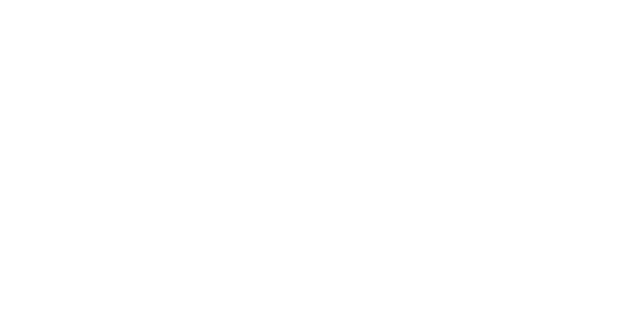
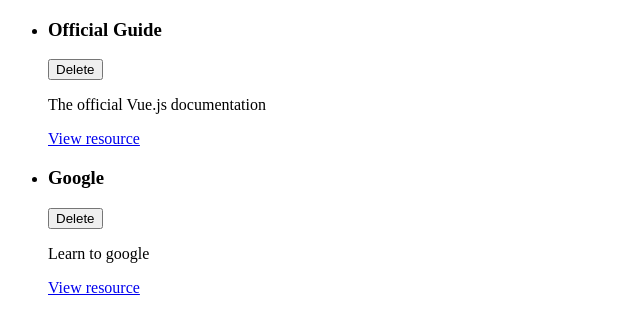
Before and after one commit to rpalvair/vue-formation, a Vue app in the folder prj-cmp-01-starting-setup/: page / in a window 1280 px wide. Shown: the top 334 px of the page, without its empty margins (0-640 px from the left). Built offline with nearby package versions, Linux system fonts and the light colour scheme.

Commit message:
feat : First component

```diff
--- /dev/null
+++ b/prj-cmp-01-starting-setup/src/App.vue
@@ -0,0 +1,34 @@
+<template>
+  <ul>
+    <learning-resource
+      :key="resource.id"
+      v-for="resource in storedResources"
+      v-bind="resource"
+    ></learning-resource>
+  </ul>
+</template>
+
+<script>
+import LearningResource from './components/learning-resources/LearningResource.vue';
+export default {
+  components: { LearningResource },
+  data() {
+    return {
+      storedResources: [
+        {
+          id: 'official-guide',
+          title: 'Official Guide',
+          description: 'The official Vue.js documentation',
+          link: 'https://vuejs.org'
+        },
+        {
+          id: 'google',
+          title: 'Google',
+          description: 'Learn to google',
+          link: 'https://google.com'
+        }
+      ]
+    };
+  }
+};
+</script>
--- /dev/null
+++ b/prj-cmp-01-starting-setup/src/components/learning-resources/LearningResource.vue
@@ -0,0 +1,22 @@
+<template>
+  <div>
+    <li>
+      <div>
+        <header>
+          <h3>{{ title }}</h3>
+          <button>Delete</button>
+        </header>
+      </div>
+      <p>
+        {{ description }}
+      </p>
+      <a :href="link">View resource</a>
+    </li>
+  </div>
+</template>
+
+<script>
+export default {
+  props: ['title','description','link']
+};
+</script>
--- a/prj-cmp-01-starting-setup/src/main.js
+++ b/prj-cmp-01-starting-setup/src/main.js
@@ -1,3 +1,4 @@
 import { createApp } from 'vue';
+import App from './App.vue';
 
-createApp({}).mount('#app');
+createApp(App).mount('#app');
```
